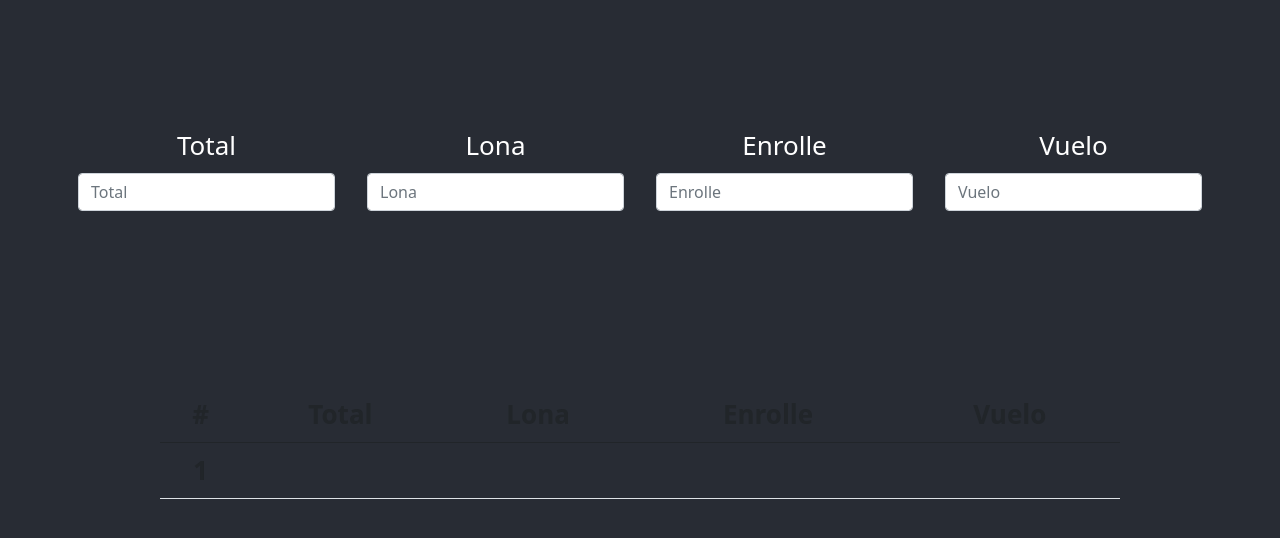
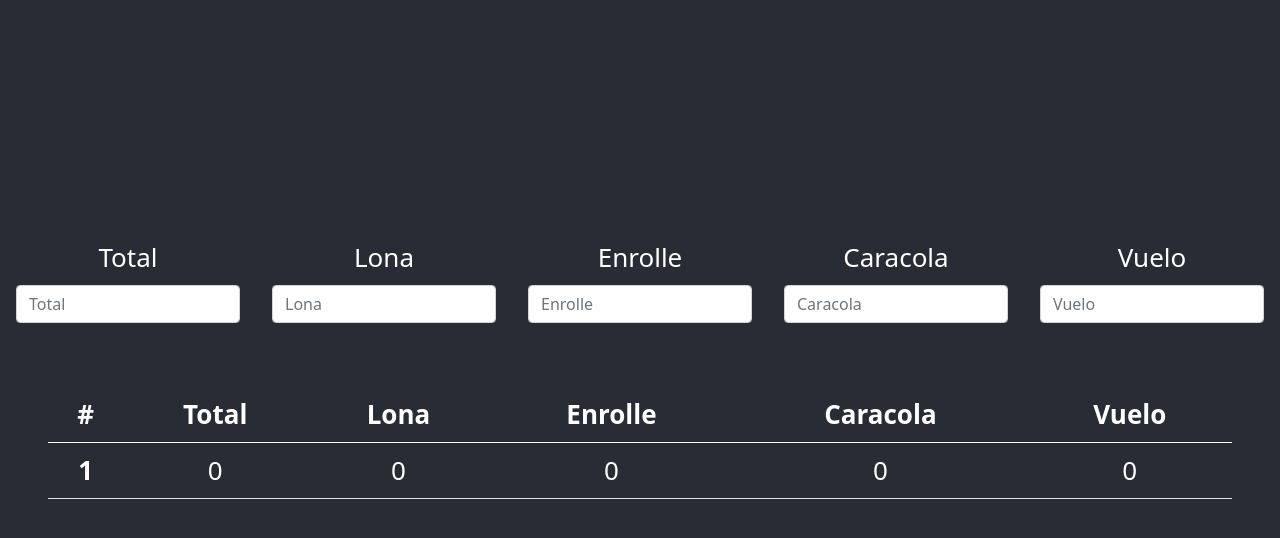
Before and after one commit to luism-p/calculadora-toldos, a React (Create React App) app: page / in a window 1280 px wide. Shown: the top 538 px of the page. Built offline with nearby package versions, Linux system fonts and the light colour scheme.

Commit message:
feat: add caracola

```diff
--- a/src/App.js
+++ /dev/null
@@ -1,28 +0,0 @@
-import {useState} from 'react';
-import './App.css';
-import Cal from './Cal';
-import View from './View';
-
-
-function App() {
-    const [datos, setDatos] = useState({
-        total: '',
-        lona: '',
-        enrolle:'',
-        vuelo: ''
-    });
-
-    return (
-        <div className="App">
-            <section className="">
-                <Cal setDatos={setDatos} data={datos}/>
-            </section>
-            <section className="table">
-                <View total={datos.total} lona={datos.lona} enrolle={datos.enrolle} vuelo={datos.vuelo}/>
-            </section>
-        </div>
-
-    );
-}
-
-export default App;
--- a/src/View.js
+++ /dev/null
@@ -1,29 +0,0 @@
-import React, {useState} from "react";
-import './View.css';
-
-const View = (props) => {
-
-    return(
-    <table className="table">
-        <thead>
-        <tr>
-            <th scope="col">#</th>
-            <th scope="col">Total</th>
-            <th scope="col">Lona</th>
-            <th scope="col">Enrolle</th>
-            <th scope="col">Vuelo</th>
-        </tr>
-        </thead>
-        <tbody>
-        <tr>
-            <th scope="row">1</th>
-            <td>{props.total}</td>
-            <td>{props.lona}</td>
-            <td>{props.enrolle}</td>
-            <td>{props.vuelo}</td>
-        </tr>
-        </tbody>
-    </table>
-);
-}
-export default View;
--- /dev/null
+++ b/src/components/App.js
@@ -0,0 +1,32 @@
+import {useState} from 'react';
+import '../css/App.css';
+import InputSize from './InputSize';
+import Table from './Table';
+
+
+function App() {
+    const [datos, setDatos] = useState({
+        total: 0,
+        lona: 0,
+        enrolle: 0,
+        caracola: 0,
+        vuelo: 0
+    });
+
+    return (
+
+        <div className="App">
+            <section className="">
+                <InputSize setDatos={setDatos} data={datos}/>
+            </section>
+            <section className="table">
+                <Table total={datos.total} lona={datos.lona} enrolle={datos.enrolle}
+                       caracola={datos.caracola} vuelo={datos.vuelo}/>
+            </section>
+        </div>
+
+
+    );
+}
+
+export default App;
--- a/src/Cal.js
+++ b/src/components/InputSize.js
@@ -1,13 +1,13 @@
 import React, {useState} from "react";
-import {Col, Form} from 'react-bootstrap';
-import './Cal.css';
+import {Form} from 'react-bootstrap';
+import '../css/InputSize.css';
 
 
-const Cal = function (props) {
-    const [nodes, setNodes] = useState({total: false, lona: false, enrolle: false, vuelo: false});
+const InputSize = function (props) {
+    const [nodes, setNodes] = useState({total: false, lona: false, enrolle: false, caracola: false, vuelo: false});
 
     const handleChange = (event) => {
-        props.setDatos({...props.data, [event.target.name]: event.target.value.trim()});
+        props.setDatos({...props.data, [event.target.name]: event.target.value.trim() || 0});
         for (let nodesKey in nodes) {
             nodes[nodesKey] = nodesKey !== event.target.name && event.target.value.trim();
         }
@@ -46,6 +46,16 @@ const Cal = function (props) {
                     />
                 </Form.Group>
                 <Form.Group className="m-3">
+                    <Form.Label>Caracola</Form.Label>
+                    <Form.Control
+                        name="caracola"
+                        type="number"
+                        placeholder="Caracola"
+                        onChange={handleChange}
+                        disabled={nodes.caracola}
+                    />
+                </Form.Group>
+                <Form.Group className="m-3">
                     <Form.Label>Vuelo</Form.Label>
                     <Form.Control
                         name="vuelo"
@@ -60,4 +70,4 @@ const Cal = function (props) {
     );
 }
 
-export default Cal;
+export default InputSize;
--- /dev/null
+++ b/src/components/Table.js
@@ -0,0 +1,33 @@
+import React, {useState} from "react";
+import '../css/Table.css';
+
+const Table = (props) => {
+
+    return (
+        <div className="d-flex justify-content-center p-5">
+            <table className="table text-white">
+                <thead>
+                <tr>
+                    <th scope="col">#</th>
+                    <th scope="col">Total</th>
+                    <th scope="col">Lona</th>
+                    <th scope="col">Enrolle</th>
+                    <th scope="col">Caracola</th>
+                    <th scope="col">Vuelo</th>
+                </tr>
+                </thead>
+                <tbody>
+                <tr>
+                    <th scope="row">1</th>
+                    <td>{props.total}</td>
+                    <td>{props.lona}</td>
+                    <td>{props.enrolle}</td>
+                    <td>{props.caracola}</td>
+                    <td>{props.vuelo}</td>
+                </tr>
+                </tbody>
+            </table>
+        </div>
+    );
+}
+export default Table;
--- a/src/App.css
+++ b/src/css/App.css
@@ -38,7 +38,3 @@
     transform: rotate(360deg);
   }
 }
-
-.table{
-  padding: 10rem;
-}
--- a/src/index.js
+++ b/src/index.js
@@ -1,7 +1,7 @@
 import React from 'react';
 import ReactDOM from 'react-dom';
-import './index.css';
-import App from './App';
+import './css/index.css';
+import App from './components/App';
 import reportWebVitals from './reportWebVitals';
 import 'bootstrap/dist/css/bootstrap.min.css';
 
```
Also changed, not shown: src/assets/logo.svg (renamed from src/logo.svg), src/css/InputSize.css (renamed from src/Cal.css), src/css/Table.css (added), src/css/index.css (renamed from src/index.css), src/test/setupTests.js (renamed from src/setupTests.js), 1 other file (tests, documents, lock files or other folders).
